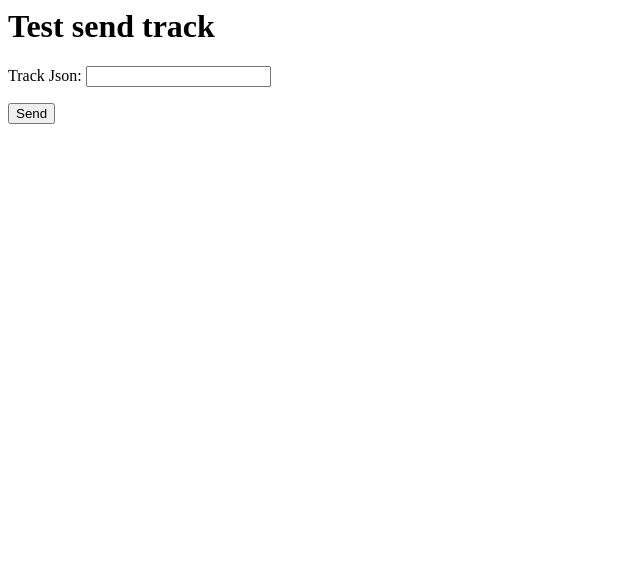
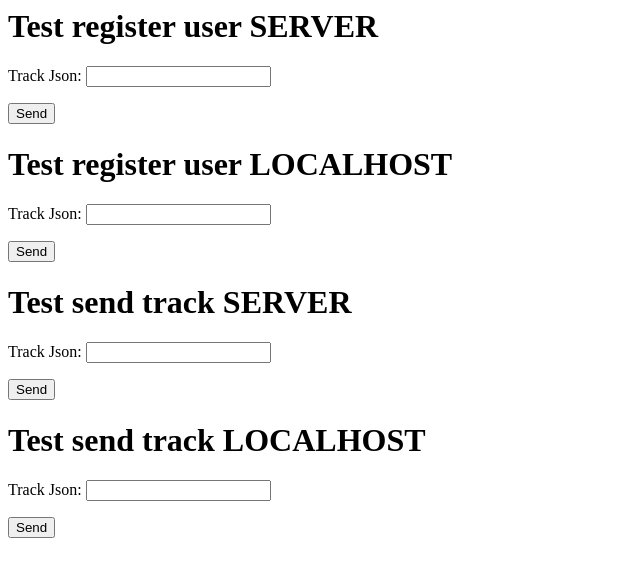
Before and after one commit to Chengliu823/JamDetector1, a PHP site: page /jamlocal/ in a window 1280 px wide. Shown: the top 577 px of the page, without its empty margins (0-640 px from the left). Run offline with PHP 8.4, Linux system fonts and the light colour scheme.

Commit message:
register user lokal funktioniert

```diff
--- a/backend/checklogin.php
+++ b/backend/checklogin.php
@@ -1,7 +1,7 @@
 <?php
 	include("config.php");
 
-	$u = $_POST["user"]; //string
+	$u = $_POST["json"]; //string
 	$ua = json_decode($u); //zu json umgewandet
 	$user = $ua->{'username'};
 	$password = $ua->{'password'};
--- a/backend/index.php
+++ b/backend/index.php
@@ -5,9 +5,27 @@
 
 <body>
 
-<h1>Test send track</h1>
+<h1>Test register user SERVER</h1>
+<form name="eingabe" action="https://ieslamp.technikum-wien.at/bvu19sys5/jamlocal/register.php" method="POST"></p>
+<p>Track Json: <input type="text" name="json"></p>
+<input type="submit" name="send" value="Send">
+</form>
+
+<h1>Test register user LOCALHOST</h1>
+<form name="eingabe" action="http://localhost/jamlocal/register.php" method="POST"></p>
+<p>Track Json: <input type="text" name="json"></p>
+<input type="submit" name="send" value="Send">
+</form>
+
+<h1>Test send track SERVER</h1>
 <form name="eingabe" action="https://ieslamp.technikum-wien.at/bvu19sys5/jamlocal/checklogin.php" method="POST"></p>
-<p>Track Json: <input type="text" name="user"></p>
+<p>Track Json: <input type="text" name="json"></p>
+<input type="submit" name="send" value="Send">
+</form>
+
+<h1>Test send track LOCALHOST</h1>
+<form name="eingabe" action="http://loccalhost/jamlocal/checklogin.php" method="POST"></p>
+<p>Track Json: <input type="text" name="json"></p>
 <input type="submit" name="send" value="Send">
 </form>
 
--- a/backend/json.txt
+++ b/backend/json.txt
@@ -8,6 +8,7 @@
 	]
 }
 
+{"username":"c", "password":"1"}
 {"username":"kenny", "password":"123"}
 {"username":"noah", "password":"123"}
 {"result":"true"}
--- a/backend/savetrack.php
+++ b/backend/savetrack.php
@@ -3,7 +3,7 @@
 
 	mysqli_autocommit($conn, TRUE);
 
-	$t = $_POST["track"]; //string
+	$t = $_POST["json"]; //string
 	$ta = json_decode($t); //zu json umgewandet
 	$taa = $ta->{'track'}; //liste wird ausgelesen
 
```
